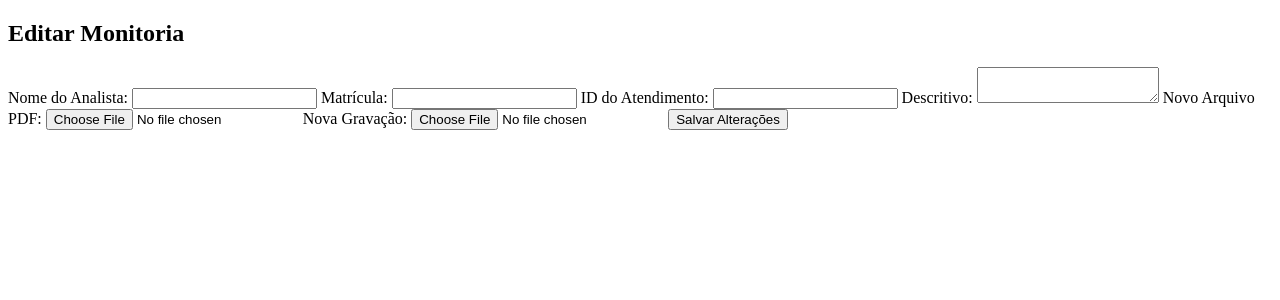
After one commit to francisco627/monitoria2, a Flask app: template templates/editar_monitoria.html in a window 1280 px wide. The commit adds this page. Shown: the top 300 px of the page. Run offline with Flask 3, Linux system fonts and the light colour scheme; the template is opened without the code that fills it, so the values that code supplies are empty.

Commit message:
ajuste fino

```diff
--- a/app.py
+++ b/app.py
@@ -125,10 +125,15 @@ def login():
 # Rota para logout
 @app.route('/logout')
 def logout():
+    # Remove as chaves de sessão
     session.pop('usuario', None)
     session.pop('usuario_id', None)
     session.pop('grupo', None)
+
+    # Redireciona para a página de login
     return redirect(url_for('index'))
+
+
 
 # Rota para o formulário de monitoria
 @app.route('/monitoria', methods=['GET', 'POST'])
--- a/templates/aplicar_feedback.html
+++ b/templates/aplicar_feedback.html
@@ -117,6 +117,8 @@
         <p><strong>Data:</strong> {{ monitoria.data_monitoria.strftime('%d/%m/%Y') }}</p>
         <p><strong>Descritivo:</strong> {{ monitoria.descritivo }}</p>
         <p><strong>Penalidades:</strong> {{ monitoria.penalidades }}</p>
+        <p><span class="strong">Monitor:</span> {{ administrador_nome }}</p>
+
 
 
     <!-- Formulário de feedback -->
--- a/templates/dashboard.html
+++ b/templates/dashboard.html
@@ -167,6 +167,7 @@
                 <a href="{{ url_for('monitoria_form') }}" class="button">Nova Monitoria</a>
                 <a href="{{ url_for('registrar_usuario') }}" class="button">Criar Novo Usuário</a>
                 <a href="{{ url_for('relatorio_analista') }}" class="button">Relatório por Analista</a>
+                <a href="{{ url_for('logout') }}" class="button">Logout</a>
                 <input type="text" id="termo" placeholder="Pesquisar..." style="padding: 6px; width: 200px; height: 30px; border: 1px solid #ccc; border-radius: 5px;" oninput="pesquisarMonitorias()">
             {% endif %}
         </div>
@@ -193,7 +194,7 @@
                     <td>{{ monitoria.matricula }}</td>
                     <td>{{ monitoria.nota }}</td>
                     <td>{{ monitoria.status }}</td>
-                    <td>{{ monitoria.data_monitoria.strftime('%d/%m/%Y %H:%M') }}</td>
+                    <td>{{ monitoria.data_monitoria.strftime('%d/%m/%Y') }}</td>
                     <td>{{ monitoria.data_assinatura.strftime('%d/%m/%Y %H:%M') if monitoria.data_assinatura else 'Não assinada' }}</td> <!-- Exibindo a data da assinatura -->
                     <td>{{ monitoria.nome_administrador }}</td> <!-- Nome do administrador -->
                     <td class="actions-cell">
--- /dev/null
+++ b/templates/editar_monitoria.html
@@ -0,0 +1,32 @@
+<!DOCTYPE html>
+<html lang="en">
+<head>
+    <meta charset="UTF-8">
+    <meta name="viewport" content="width=device-width, initial-scale=1.0">
+    <title>Editar Monitoria</title>
+</head>
+<body>
+    <h2>Editar Monitoria</h2>
+    <form method="POST" enctype="multipart/form-data">
+        <label for="nome_analista">Nome do Analista:</label>
+        <input type="text" name="nome_analista" id="nome_analista" value="{{ monitoria.nome_analista }}" required>
+
+        <label for="matricula">Matrícula:</label>
+        <input type="text" name="matricula" id="matricula" value="{{ monitoria.matricula }}" required>
+
+        <label for="id_atendimento">ID do Atendimento:</label>
+        <input type="text" name="id_atendimento" id="id_atendimento" value="{{ monitoria.id_atendimento }}" required>
+
+        <label for="descritivo">Descritivo:</label>
+        <textarea name="descritivo" id="descritivo" required>{{ monitoria.descritivo }}</textarea>
+
+        <label for="arquivo_pdf">Novo Arquivo PDF:</label>
+        <input type="file" name="arquivo_pdf" id="arquivo_pdf">
+
+        <label for="gravacao">Nova Gravação:</label>
+        <input type="file" name="gravacao" id="gravacao">
+
+        <button type="submit">Salvar Alterações</button>
+    </form>
+</body>
+</html>
--- a/templates/relatorio.html
+++ b/templates/relatorio.html
@@ -101,7 +101,7 @@
                 {% for monitoria in monitorias %}
                     <tr>
                         <td>{{ monitoria.nome_analista }}</td>
-                        <td>{{ monitoria.data_monitoria.strftime('%d/%m/%Y') }}</td>
+                        <td>{{ monitoria.data_monitoria_formatada }}</td>
                         <td>{{ monitoria.nota }}</td>
                         {% for item in itens %}
                             <td>{{ monitoria[item] or 'N/A' }}</td>
--- a/templates/visualizar_monitoria.html
+++ b/templates/visualizar_monitoria.html
@@ -131,7 +131,6 @@
         <img src="{{ url_for('static', filename='static/img/logo.png') }}" alt="Logo Fivenet" class="logo">
         <h2>Monitoria: {{ monitoria.nome_analista }}</h2>
 
-
         <div class="info-card">
             <p><span class="strong">Matrícula:</span> {{ monitoria.matricula }}</p>
             <p><span class="strong">ID do Atendimento:</span> {{ monitoria.id_atendimento }}</p>
@@ -153,6 +152,7 @@
             <p><strong>Link da Monitoria:</strong> Nenhum link incluído</p>
         {% endif %}
 
+
         <a href="{{ url_for('dashboard') }}" class="button">Voltar ao Dashboard</a>
     </main>
     <footer>
```
